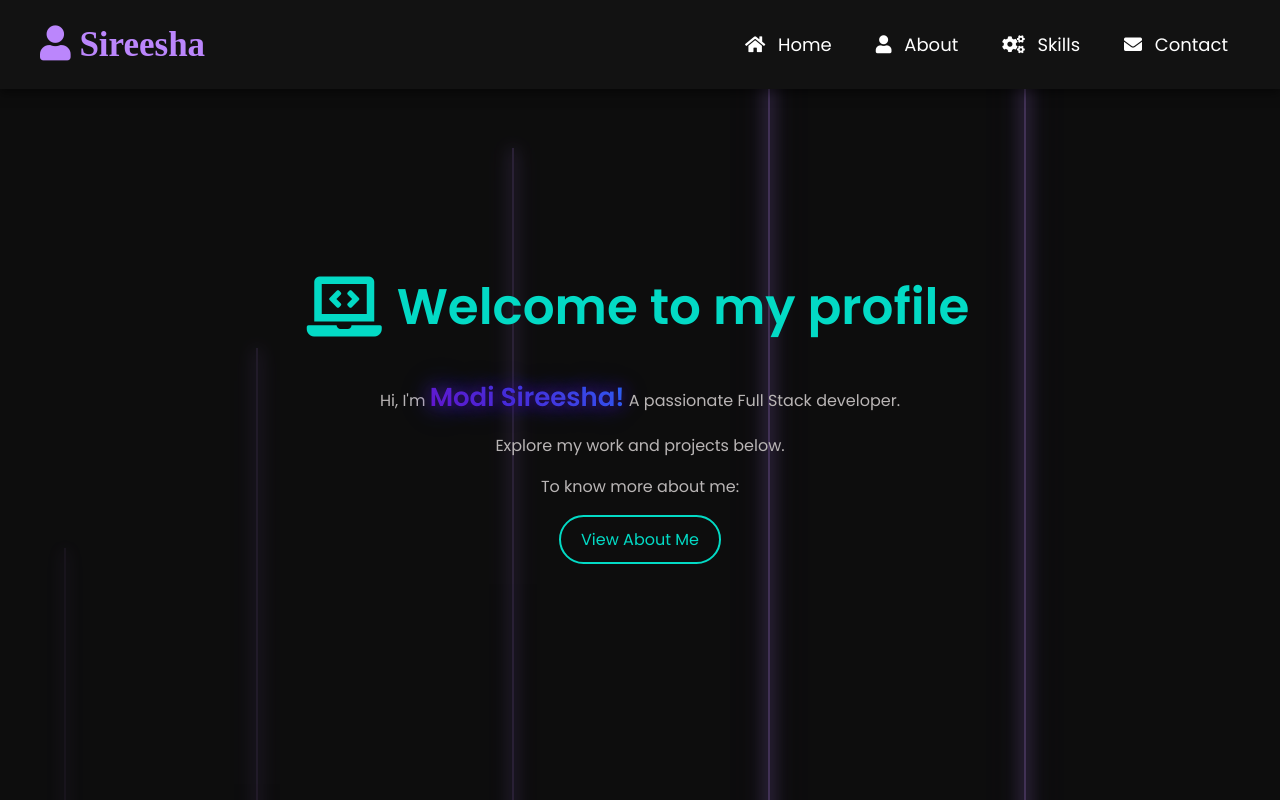
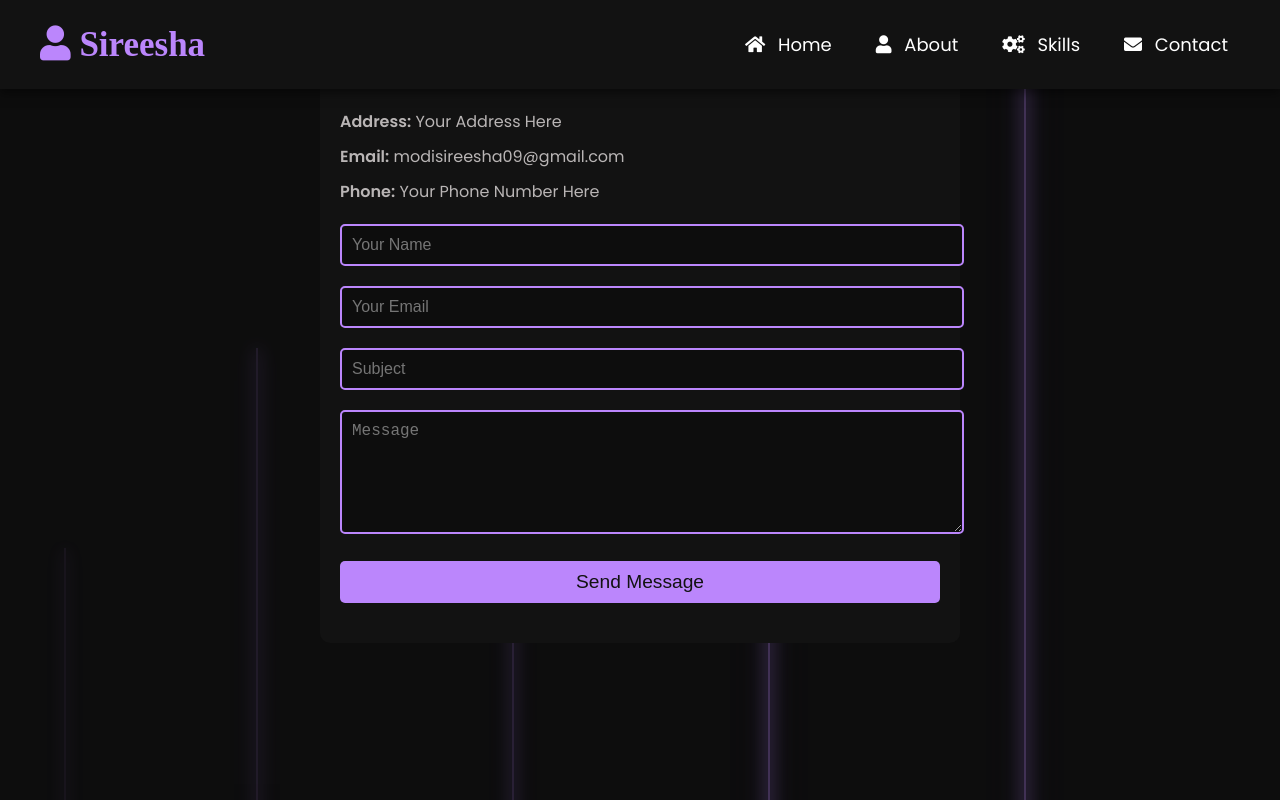
Before and after one commit to sireesha0904/Portfolio-Angular, an Angular app: page /contact in a window 1280 px wide. Before the commit this address led to /home. Built offline with nearby package versions, Linux system fonts and the light colour scheme.

Commit message:
updated contact

```diff
--- a/package.json
+++ b/package.json
@@ -22,6 +22,7 @@
     "@angular/router": "^18.2.0",
     "@angular/ssr": "^18.2.5",
     "animate.css": "^4.1.1",
+    "emailjs-com": "^3.2.0",
     "express": "^4.18.2",
     "my-portfolio": "file:",
     "rxjs": "~7.8.0",
--- a/src/app/app-routing.module.ts
+++ b/src/app/app-routing.module.ts
@@ -5,6 +5,7 @@ import { AboutComponent } from './about/about.component'; // Adjust the path bas
 import { ProjectsComponent } from './projects/projects.component'; // Adjust the path based on your file structure
 import { NavbarComponent } from './navbar/navbar.component';
 import { SkillsComponent } from './skills/skills.component';
+import { ContactComponent } from './contact/contact.component';
 const routes: Routes = [
   { path: '', redirectTo: '/home', pathMatch: 'full' }, // Redirect to home on empty path
   { path: 'home', component: HomeComponent },
@@ -12,6 +13,7 @@ const routes: Routes = [
   { path: 'projects', component: ProjectsComponent },
   { path: 'skills', component: SkillsComponent },
   { path: 'navbar', component: NavbarComponent },
+  { path: 'contact', component: ContactComponent },
   { path: '**', redirectTo: '/home' }, // Redirect to home for any unmatched routes
 ];
 
--- a/src/app/app.module.ts
+++ b/src/app/app.module.ts
@@ -1,5 +1,6 @@
 import { NgModule } from '@angular/core';
 import { BrowserModule, provideClientHydration } from '@angular/platform-browser';
+import { provideHttpClient, withFetch } from '@angular/common/http';
 import { AppRoutingModule } from './app-routing.module';
 import { AppComponent } from './app.component';
 import { NavbarComponent } from './navbar/navbar.component';
@@ -8,7 +9,7 @@ import { AboutComponent } from './about/about.component';
 import { ProjectsComponent } from './projects/projects.component';
 import { ContactComponent } from './contact/contact.component';
 import { SkillsComponent } from './skills/skills.component';
-
+import { FormsModule } from '@angular/forms';
 @NgModule({
   declarations: [
     AppComponent,
@@ -17,15 +18,10 @@ import { SkillsComponent } from './skills/skills.component';
     AboutComponent,
     ProjectsComponent,
     ContactComponent,
-    SkillsComponent
+    SkillsComponent,
   ],
-  imports: [
-    BrowserModule,
-    AppRoutingModule
-  ],
-  providers: [
-    provideClientHydration()
-  ],
-  bootstrap: [AppComponent]
+  imports: [BrowserModule, AppRoutingModule, FormsModule],
+  providers: [provideClientHydration(), provideHttpClient(withFetch())],
+  bootstrap: [AppComponent],
 })
-export class AppModule { }
+export class AppModule {}
--- a/src/app/contact/contact.component.css
+++ b/src/app/contact/contact.component.css
@@ -0,0 +1,92 @@
+.contact-container {
+  max-width: 600px;
+  margin: 0 auto;
+  padding: 20px;
+  background-color: var(--primary-color);
+  border-radius: 10px;
+  position: relative;
+  z-index: 1;
+}
+
+h1 {
+  color: var(--secondary-color);
+  text-align: center;
+  margin-bottom: 20px;
+}
+
+.contact-details p {
+  color: var(--text-color);
+  text-align: left;
+  margin: 10px 0;
+}
+
+.contact-form {
+  margin-top: 20px;
+}
+
+.form-group {
+  margin-bottom: 20px;
+}
+
+input, textarea {
+  width: 100%;
+  padding: 10px;
+  border: 2px solid var(--secondary-color);
+  border-radius: 5px;
+  background-color: var(--background-color);
+  color: var(--text-color);
+  font-size: 1rem;
+}
+
+input:focus, textarea:focus {
+  outline: none;
+  border-color: var(--button-hover-color);
+}
+
+textarea {
+  height: 100px;
+}
+
+.btn {
+  width: 100%;
+  padding: 10px;
+  background-color: var(--secondary-color);
+  color: var(--primary-color);
+  border: none;
+  border-radius: 5px;
+  font-size: 1.2rem;
+  cursor: pointer;
+  transition: background-color 0.3s;
+}
+
+.btn:hover {
+  background-color: var(--button-hover-color);
+}
+
+.response-message {
+  margin-top: 20px;
+  color: var(--accent-color);
+  font-size: 1rem;
+  text-align: center;
+}
+
+/* Glowing Lines Background */
+.glowing-lines .line {
+  position: absolute;
+  width: 2px;
+  height: 200%;
+  background: rgba(186, 134, 252, 0.3);
+  animation: moveLine 8s linear infinite;
+  box-shadow: 0px 0px 15px rgba(186, 134, 252, 0.8), 0 0 25px rgba(186, 134, 252, 0.6), 0 0 50px rgba(186, 134, 252, 0.3);
+}
+
+@keyframes moveLine {
+  0% {
+    transform: translateY(0);
+    opacity: 0.7;
+  }
+  100% {
+    transform: translateY(100vh);
+    opacity: 0;
+  }
+}
--- a/src/app/contact/contact.component.html
+++ b/src/app/contact/contact.component.html
@@ -1 +1,31 @@
-<p>contact works!</p>
+<div class="contact-container">
+  <h1>Contact Me</h1>
+
+  <div class="contact-details">
+    <p><strong>Address:</strong> Your Address Here</p>
+    <p><strong>Email:</strong> modisireesha09&#64;gmail.com</p>
+    <p><strong>Phone:</strong> Your Phone Number Here</p>
+  </div>
+
+  <div class="contact-form">
+    <form (submit)="sendEmail()">
+      <div class="form-group">
+        <input type="text" placeholder="Your Name" [(ngModel)]="contactData.name" name="name" required />
+      </div>
+
+      <div class="form-group">
+        <input type="email" placeholder="Your Email" [(ngModel)]="contactData.email" name="email" required />
+      </div>
+
+      <div class="form-group">
+        <input type="text" placeholder="Subject" [(ngModel)]="contactData.subject" name="subject" required />
+      </div>
+
+      <div class="form-group">
+        <textarea placeholder="Message" [(ngModel)]="contactData.message" name="message" required></textarea>
+      </div>
+
+      <button type="submit" class="btn">Send Message</button>
+      <p class="response-message">{{ responseMessage }}</p>
+    </form>
+  </div>
--- a/src/app/contact/contact.component.ts
+++ b/src/app/contact/contact.component.ts
@@ -1,10 +1,53 @@
 import { Component } from '@angular/core';
+import { HttpClient } from '@angular/common/http';
 
 @Component({
   selector: 'app-contact',
   templateUrl: './contact.component.html',
-  styleUrl: './contact.component.css'
+  styleUrls: ['./contact.component.css'],
 })
 export class ContactComponent {
+  contactData = {
+    name: '',
+    email: '',
+    subject: '',
+    message: '',
+  };
 
+  responseMessage: string = '';
+
+  constructor(private http: HttpClient) {}
+
+  sendEmail() {
+    const emailPayload = {
+      service_id: 'service_ofybngi', // Your Service ID
+      template_id: 'template_9ym3psg', // Your Template ID
+      user_id: 'ZtP0W_-YkQx6Tp0fP', // Your User ID
+      template_params: {
+        from_name: this.contactData.name,
+        from_email: this.contactData.email,
+        subject: this.contactData.subject,
+        message: this.contactData.message,
+      },
+    };
+
+    this.http
+      .post('https://api.emailjs.com/api/v1.0/email/send', emailPayload)
+      .subscribe(
+        (response) => {
+          this.responseMessage =
+            'Your message has been sent! Thank you for reaching out.';
+          this.resetForm(); // Clear form after successful submission
+        },
+        (error) => {
+          console.error('Email sending error:', error); // Log error for debugging
+          this.responseMessage =
+            'Oops! Something went wrong. Please try again later.';
+        }
+      );
+  }
+
+  resetForm() {
+    this.contactData = { name: '', email: '', subject: '', message: '' }; // Reset form data
+  }
 }
```
Also changed, not shown: 1 other file (tests, documents, lock files or other folders).
